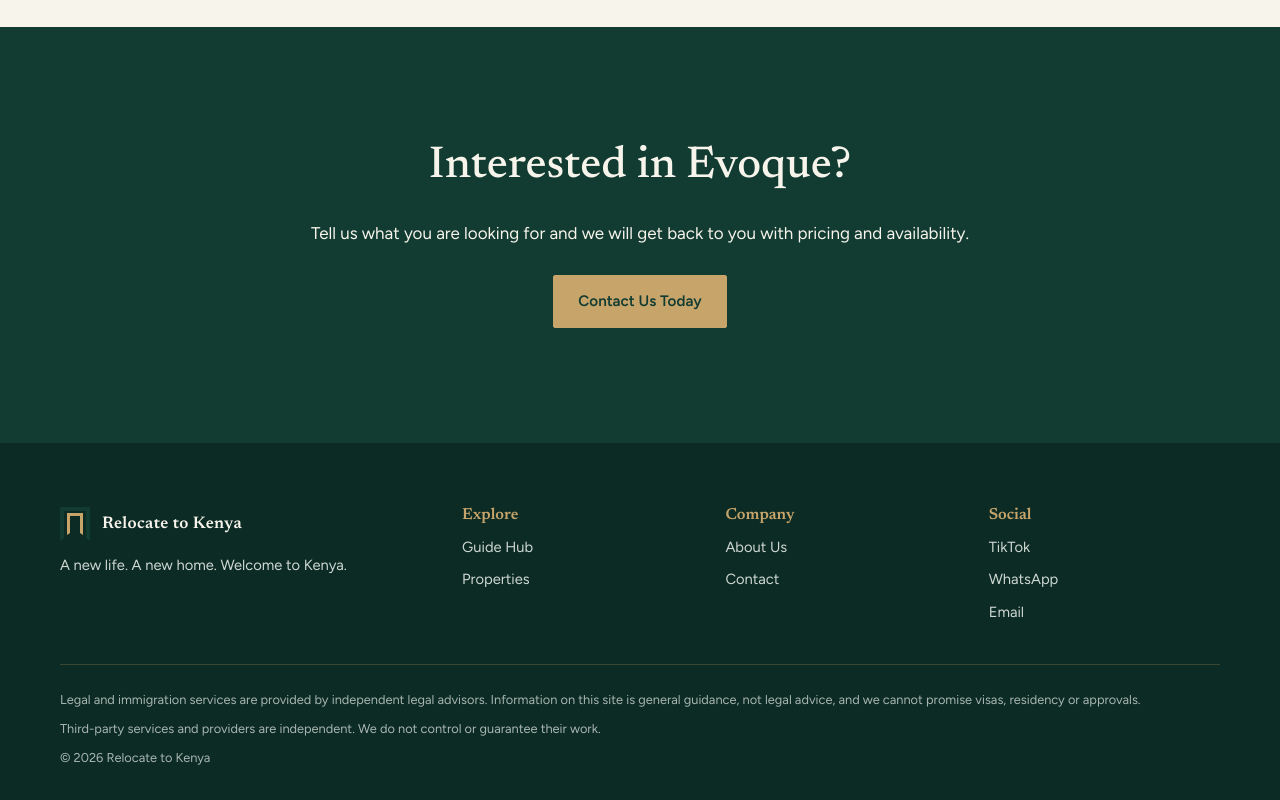
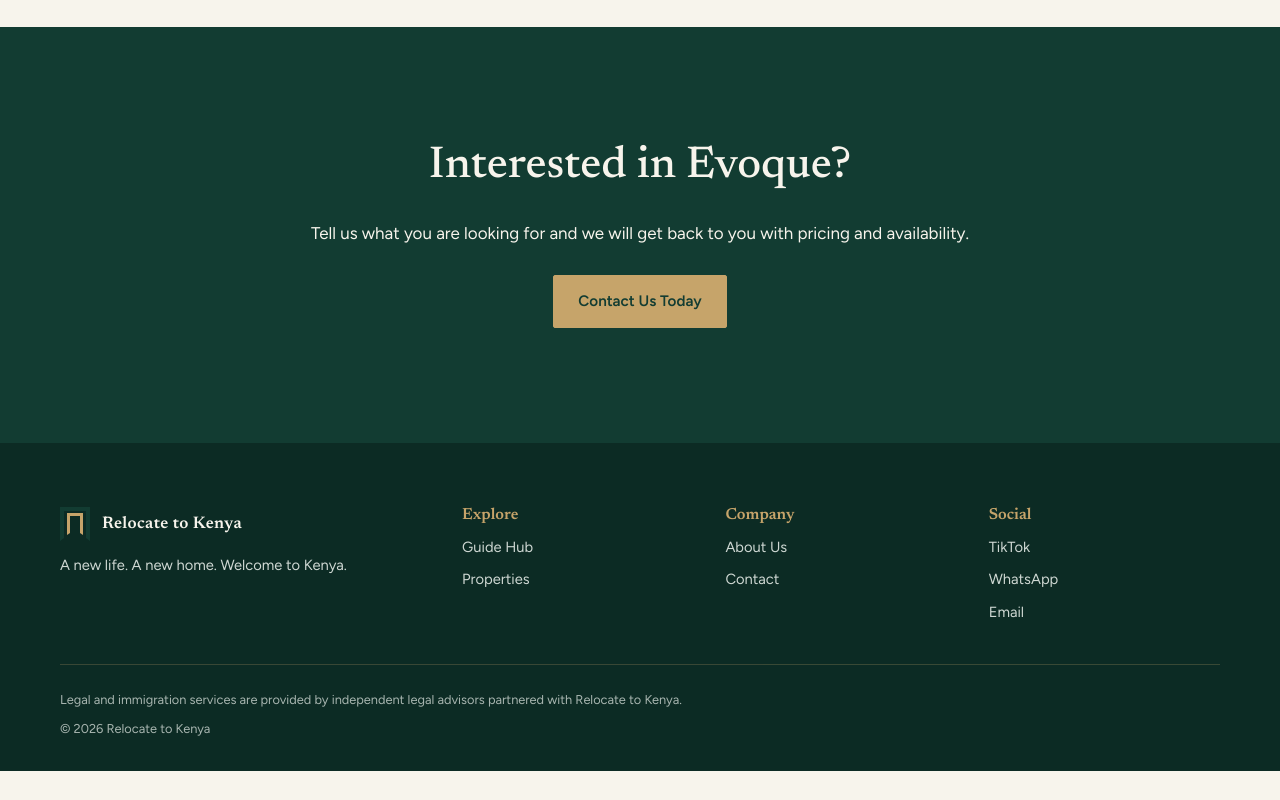
Before and after one commit to imoazy-Umrah/relocatetokenya, a plain HTML site: page evoque-nyali-mombasa-apartments/index.html in a window 1280 px wide. Shown: the part 1836-2636 px from the top of the page. After the commit the page ends 2607 px from the top, so only its background shows below. Drawn offline with Linux system fonts and the light colour scheme.

Commit message:
Update FAQ and disclaimer sections in index.html

```diff
--- a/evoque-nyali-mombasa-apartments/index.html
+++ b/evoque-nyali-mombasa-apartments/index.html
@@ -81,7 +81,7 @@
 <details><summary>Can I arrange a viewing?</summary>
 <div class="faq-a"><p>Yes. Depending on the construction stage, we can arrange a site visit or show you similar completed properties. <a href="/contact">Contact us</a> to schedule a time.</p></div></details>
 <details><summary>Can I buy as someone living outside Kenya?</summary>
-<div class="faq-a"><p>Many buyers purchase from abroad. Rules and costs depend on your circumstances, so please take independent legal advice before you commit. We can guide you through the process.</p></div></details>
+<div class="faq-a"><p>We specialize in helping foreign nationals buy property in Kenya. We guide you through the legal due diligence, handle the currency transfer process, and connect you with our trusted legal partners so you can complete the purchase securely, even if you are still abroad</p></div></details>
 </div>
 
 <p style="margin-top:2em"><a href="/properties">See all properties</a></p>
@@ -103,8 +103,7 @@
 <div><h4>Social</h4><ul><li><a href="https://www.tiktok.com/@relocatetokenya" target="_blank" rel="noopener">TikTok</a></li><li><a href="https://wa.me/254706688115" target="_blank" rel="noopener">WhatsApp</a></li><li><a href="mailto:info@relocatetokenya.co.ke">Email</a></li></ul></div>
 </div>
 <div class="disclaimer">
-<p>Legal and immigration services are provided by independent legal advisors. Information on this site is general guidance, not legal advice, and we cannot promise visas, residency or approvals.</p>
-<p>Third-party services and providers are independent. We do not control or guarantee their work.</p>
+<p>Legal and immigration services are provided by independent legal advisors partnered with Relocate to Kenya.</p>
 <p>© <span id="year"></span> Relocate to Kenya</p>
 </div></div></footer>
 <script src="/js/main.js"></script>
```
